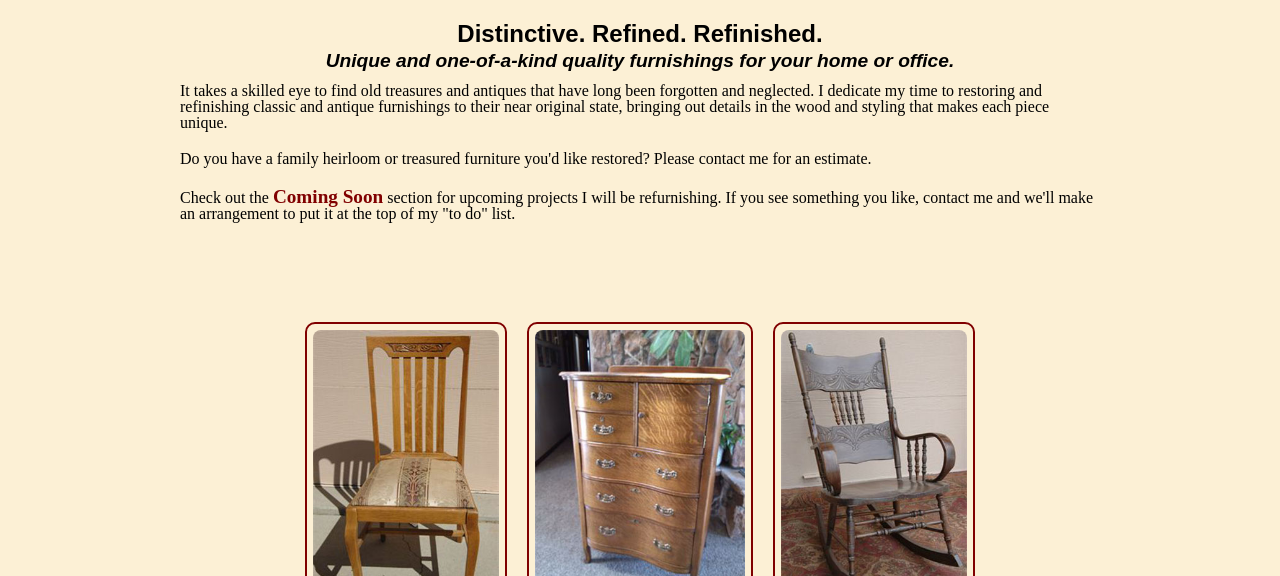
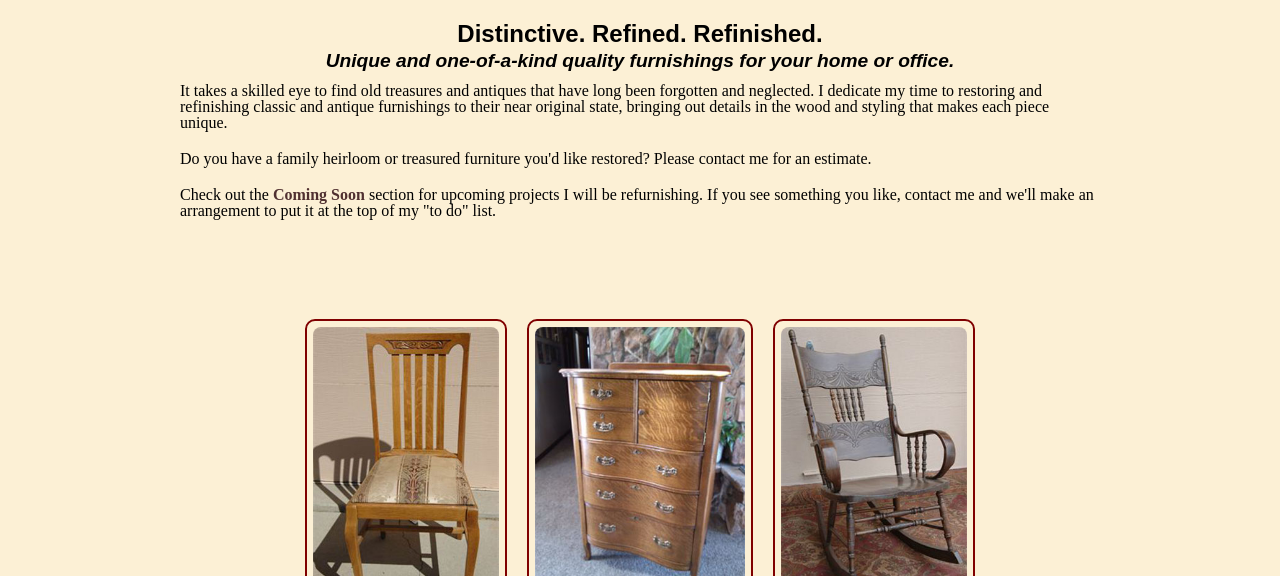
Before and after one commit to sparklebunny/Kevins-Antiques, a plain HTML site: page Version-2/index.html in a window 1280 px wide. Shown: the part 224-800 px from the top of the page. Drawn offline with Linux system fonts and the light colour scheme; a web font is replaced by a local one.

Commit message:
Fixed "coming soon" on homepage
Fixed the HTML and CSS styling and ID to make “coming soon” hover work
correctly

```diff
--- a/Version-2/index.html
+++ b/Version-2/index.html
@@ -36,7 +36,7 @@
 					<p>Do you have a family heirloom or treasured furniture you'd like restored? Please contact me for an estimate.</p>
 
 
- 					<p>Check out the <a href="#soon" id="coming-soon"><!-- <span id="coming-soon"> -->Coming Soon<!-- </span> --></a> section for upcoming projects I will be refurnishing. If you see something you like, contact me and we'll make an arrangement to put it at the top of my "to do" list. </p>
+ 					<p>Check out the <a href="#soon" class="text"><!-- <span id="coming-soon"> -->Coming Soon<!-- </span> --></a> section for upcoming projects I will be refurnishing. If you see something you like, contact me and we'll make an arrangement to put it at the top of my "to do" list. </p>
  					</div>
 
  		</div>
--- a/Version-2/main.css
+++ b/Version-2/main.css
@@ -90,13 +90,6 @@ p {
 
 }
 
-#coming-soon {
-
-	text-decoration: none;
-	font-weight: bold;
-	color: #800000;
-	font-size: 1.2em;
-}
 
 .text a {
 	color: #503030;
```
